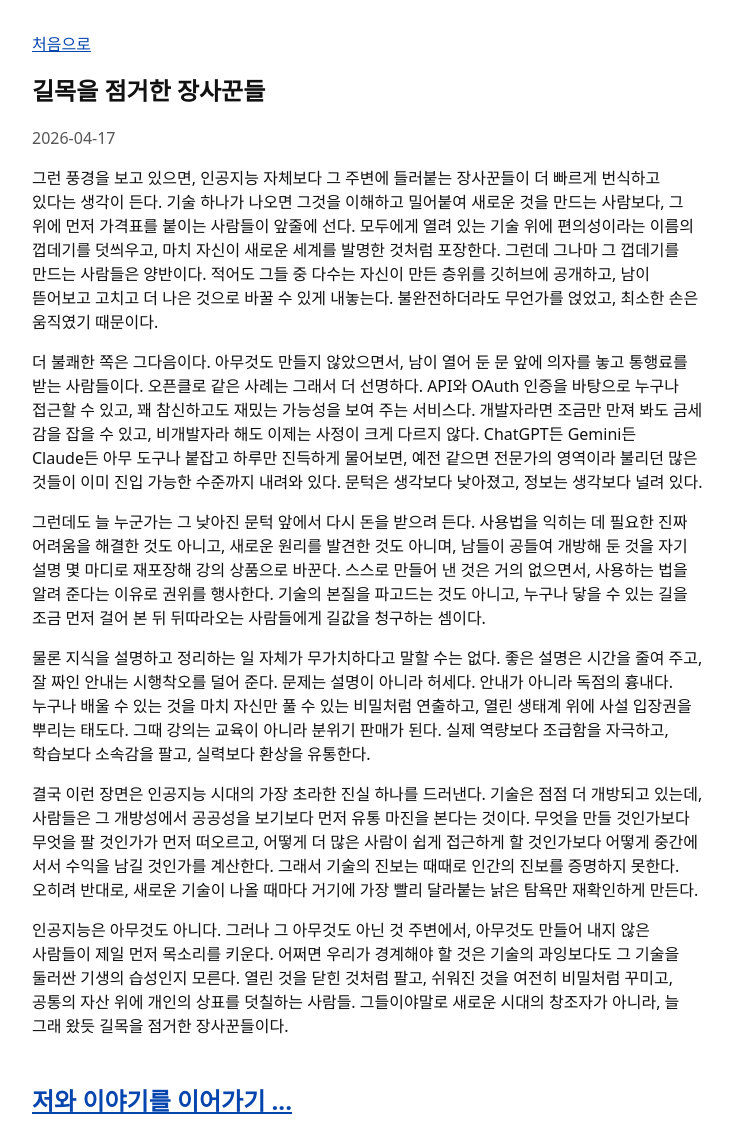
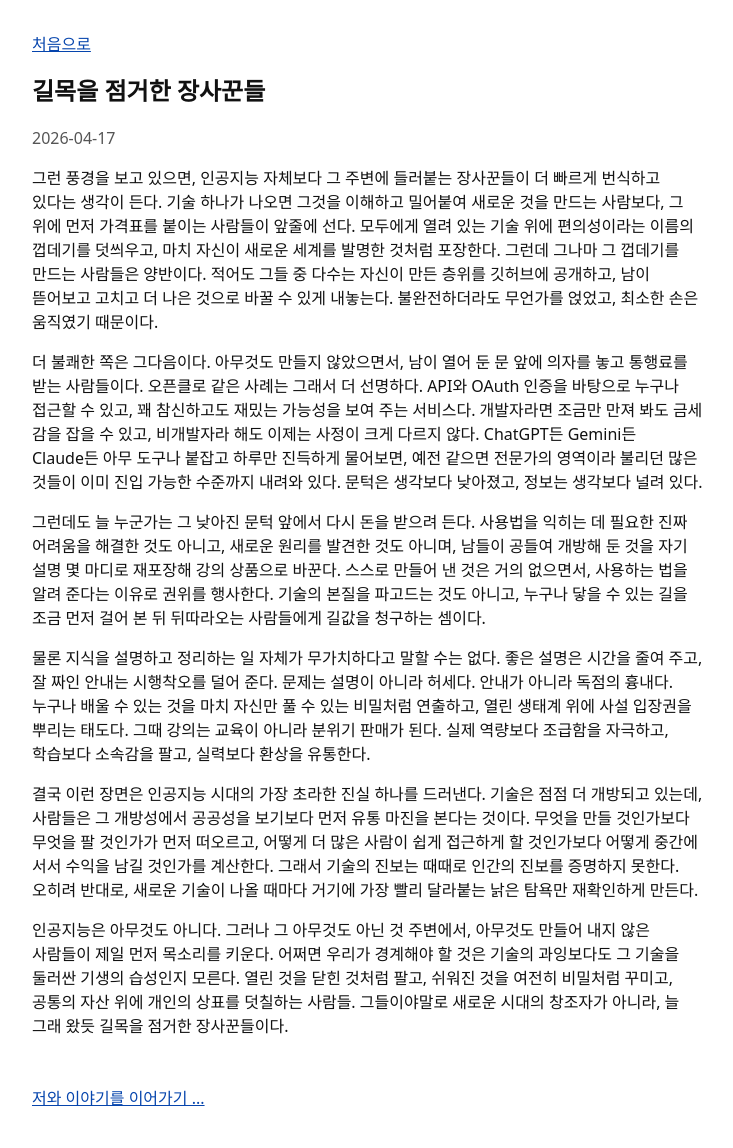
Before and after one commit to damagethundercat/damagethundercat.github.io, a Jekyll site: the page built from _posts/2026-04-17-gatekeepers.md, in a window 1280 px wide. Shown: the whole page, without its empty margins (272-1005 px from the left). Built offline with Jekyll 4.4.1, drawn with Linux system fonts in a browser that asks for light colours.

Commit message:
Match discussion link body style

```diff
--- a/_layouts/post.html
+++ b/_layouts/post.html
@@ -13,6 +13,6 @@ layout: default
   {{ content }}
 </article>
 
-<section class="post-discussion" aria-labelledby="post-discussion-title">
-  <h2 id="post-discussion-title"><a href="https://ig.me/m/yooong_k_">저와 이야기를 이어가기 ...</a></h2>
+<section class="post-discussion">
+  <p><a href="https://ig.me/m/yooong_k_">저와 이야기를 이어가기 ...</a></p>
 </section>
```
